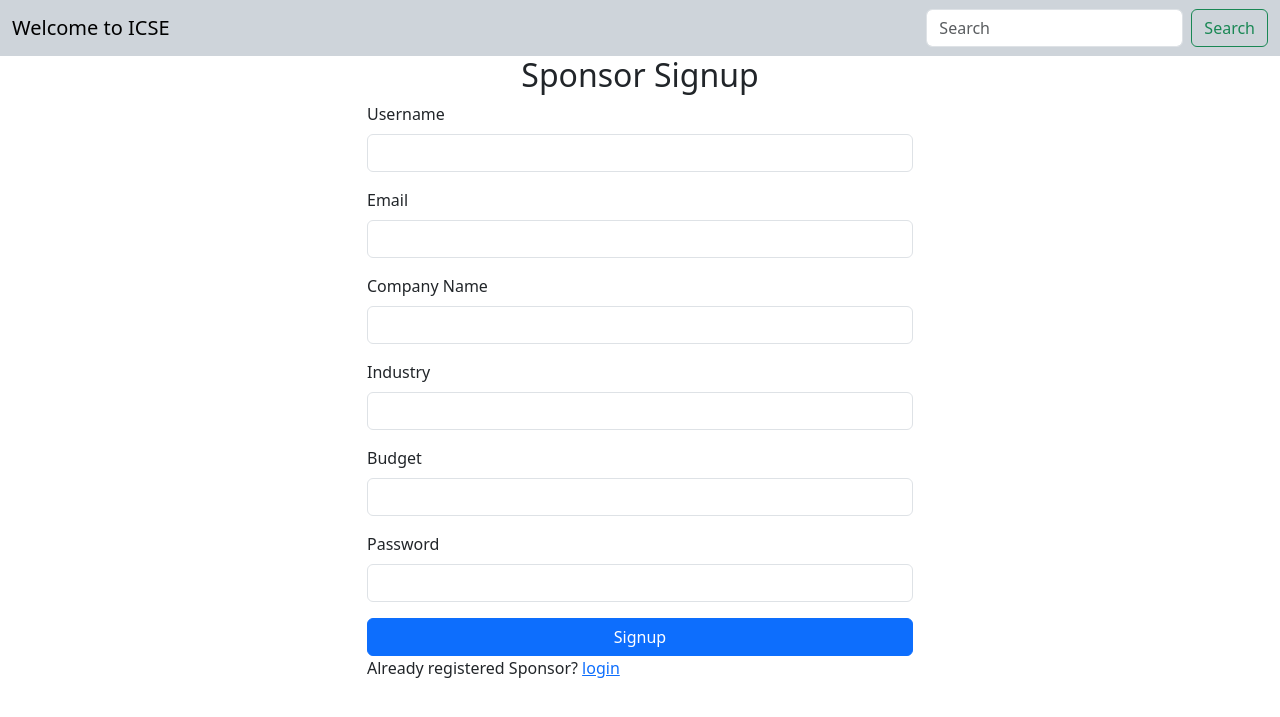
After one commit to 22f3002042/IESC-platform, a Flask app: page /sponsor_signup in a window 1280 px wide. The commit adds this page. Shown: the top 717 px of the page. Run offline with Flask 3, Linux system fonts and the light colour scheme; some libraries are stand-ins or nearby versions.

Commit message:
update the login and user registration fucntionalities

```diff
--- a/main.py
+++ b/main.py
@@ -1,9 +1,12 @@
-from flask import Flask,render_template,request,redirect,url_for
+from flask import Flask,render_template,\
+request,redirect,url_for,flash
+from sqlalchemy.exc import NoResultFound
 from db import db
-from models import User
+from models import User, Campaign
 
 app = Flask(__name__)
 
+app.config['SECRET_KEY'] = 'this_is_person_project.'
 app.config["SQLALCHEMY_DATABASE_URI"]="sqlite:///iesc.db"
 db.init_app(app)
 
@@ -13,9 +16,75 @@ db.init_app(app)
 def index():
     return render_template("home.html")
 
-# @app.route("login")
+# @app.route("/base")
+# def base():
+#     return render_template("base.html")
+
+
+@app.route('/login', methods=['GET', 'POST'])
+def admin_login():
+    if request.method == 'GET':
+        return render_template("/users/login.html")
+    # error = None
+    elif request.method == 'POST':
+        if request.form['email'] != 'admin@gmail.com' or \
+                request.form['password'] != 'admin123':
+            flash('You were enter wrong details','warning')
+            error = 'Invalid credentials'
+        else:
+            flash('You were successfully logged in','success')
+            return redirect(url_for('admin_dash'))
+    return render_template('users/login.html')
+
+def check_password(user_password, password):
+    return user_password == password
+
+# @app.route("/login" , methods=['GET','POST'])
 # def login():
-#     return render_template("login.html")
+#     if request.method == 'GET':
+#         return render_template("/users/login.html")
+#     elif request.method =='POST':
+#         email = request.form.get("email")
+#         password = request.form.get("password")
+#         print(f'email:{email},password:{password}')
+
+#         try:
+#             user= User.query.filter_by(email=email).one()
+#         except NoResultFound as n:
+#             flash("enter the correct email.", "error")
+
+#             return redirect(url_for("index"))
+#         authenticated = check_password(user.password ,password)
+#         if authenticated:
+#             return redirect(url_for("index"))
+#         else:
+#             flash("enter correct password.", "error")
+#             return redirect(url_for("login"))
+
+@app.route("/sponsor_signup")
+def sponsor_signup():
+    return render_template("users/sponsor_signup.html")
+
+@app.route("/influencer_signup")
+def influencer_signup():
+    return render_template("users/influencer_signup.html")
+
+@app.route("/sponsor_dash")
+def sponsor_dash():
+    return render_template("sponsor_dash.html")
+
+
+@app.route("/influencer_dash")
+def influencer_dash():
+    return render_template("influencer_dash.html")
+
+@app.route("/admin_dash")
+def admin_dash():
+    return render_template("admin_dash.html")
+
+
+
+
 
 #list (we are getting an http GET request at this endpoint)
 @app.route("/users" ,  methods=['GET','POST'])
@@ -67,7 +136,8 @@ def delete_user(user_id):
 
 
 if __name__ == '__main__':
-    # with app.app_context():
-    #     db.create_all()
+    with app.app_context():
+        # db.create_all()
+        # print(" db is created")
 
-    app.run(debug=True,port=8000)
+        app.run(debug=True,port=8000)
--- a/models.py
+++ b/models.py
@@ -8,7 +8,7 @@ from db import db
 class User(db.Model):
     __tablename__ = 'users'
 
-    id = db.Column(db.Integer, primary_key=True)
+    id = db.Column(db.Integer, autoincrement=True,primary_key=True)
     username = db.Column(db.String(100), unique=True, nullable=False)
     email = db.Column(db.String(100), unique=True, nullable=False)
     password = db.Column(db.String(200), nullable=False)
@@ -21,6 +21,7 @@ class User(db.Model):
     budget = db.Column(db.Float, nullable=True)
 
     # Influencer-specific fields
+    category = db.Column(db.String(100), nullable=True)
     niche = db.Column(db.String(100), nullable=True)
     reach = db.Column(db.Integer, nullable=True)
 
--- /dev/null
+++ b/templates/base.html
@@ -0,0 +1,43 @@
+<!DOCTYPE html>
+<html lang="en">
+<head>
+    <meta charset="UTF-8">
+    <meta name="viewport" content="width=device-width, initial-scale=1.0">
+    <title>{% block title %}   base file {% endblock %} </title>
+    <link rel="stylesheet" href="https://maxcdn.bootstrapcdn.com/bootstrap/4.0.0/css/bootstrap.min.css">
+    <link href="https://cdn.jsdelivr.net/npm/bootstrap@5.3.3/dist/css/bootstrap.min.css" rel="stylesheet" integrity="sha384-QWTKZyjpPEjISv5WaRU9OFeRpok6YctnYmDr5pNlyT2bRjXh0JMhjY6hW+ALEwIH" crossorigin="anonymous">
+</head>
+
+<body>
+  <nav class="navbar bg-dark-subtle text-dark-emphasis">
+    <div class="container-fluid">
+      <a class="navbar-brand" href="/">Welcome to ICSE</a>
+      <form class="d-flex" role="search">
+        <input class="form-control me-2" type="search" placeholder="Search" aria-label="Search"/>
+        <button class="btn btn-outline-success" type="submit">Search</button>
+      </form>
+    </div>
+  </nav>
+  {% with messages = get_flashed_messages(with_categories = true) %}
+  {% if messages %}
+  {% for category,message in messages %}
+  <div class="alert altert-{{category}} alert-dismissiblem fade show" role="alert">
+      {{message}}
+      <button type="butthon" class=" btn-close" data-bs-dismiss="alert" aria-label="Close"></button>
+  </div>
+  {% endfor %}
+  {% endif %}
+  {% endwith %}
+
+
+  {% block content %}
+
+
+  {% endblock %}
+
+  <script src="https://code.jquery.com/jquery-3.2.1.slim.min.js"></script>
+  <script src="https://cdnjs.cloudflare.com/ajax/libs/popper.js/1.11.0/umd/popper.min.js"></script>
+  <script src="https://maxcdn.bootstrapcdn.com/bootstrap/4.0.0/js/bootstrap.min.js"></script>
+  <script src="https://cdn.jsdelivr.net/npm/bootstrap@5.3.3/dist/js/bootstrap.bundle.min.js" integrity="sha384-YvpcrYf0tY3lHB60NNkmXc5s9fDVZLESaAA55NDzOxhy9GkcIdslK1eN7N6jIeHz" crossorigin="anonymous"></script>
+</body>
+</html>
--- a/templates/sponsor_dash.html
+++ b/templates/sponsor_dash.html
@@ -31,12 +31,12 @@
           <input class="form-control me-2" type="search" placeholder="Search" aria-label="Search">
           <button class="btn btn-outline-success" type="submit">Search</button>
         </form>
-        <a type="button " class="btn btn-outline-secondary ms-5 " aria-current="page" href="/">logout</a>
+        <a type="button " class="btn btn-outline-danger ms-5 " aria-current="page" href="/">logout</a>
 
       </div>
     </div>
   </nav><br>
 
-  <div class="welcome-msg me-3" type="text me-2"><h1 >welcome sponsor</h1></div>
+  <div class="welcome-msg me-3" type="text me-2" ><h1 >welcome sponsor</h1></div>
 </body>
 </html>
--- /dev/null
+++ b/templates/users/sponsor_signup.html
@@ -0,0 +1,115 @@
+{% extends "base.html" %}
+{% block title %} Sponsor Signup {% endblock %}
+{% block content%}
+<div class="container">
+    <div class="row justify-content-center">
+        <div class="col-md-6">
+            <h2 class="text-center">Sponsor Signup</h2>
+            <form method="POST" action="{{ url_for('sponsor_signup') }}">
+                <input type="hidden" name="role" value="sponsor">
+                <div class="form-group">
+                    <label for="username">Username</label>
+                    <input type="text" class="form-control" id="username" name="username" required>
+                </div>
+                <div class="form-group">
+                    <label for="email">Email</label>
+                    <input type="email" class="form-control" id="email" name="email" required>
+                </div>
+                <div class="form-group">
+                    <label for="company_name">Company Name</label>
+                    <input type="text" class="form-control" id="company_name" name="company_name" required>
+                </div>
+                <div class="form-group">
+                    <label for="industry">Industry</label>
+                    <input type="text" class="form-control" id="industry" name="industry" required>
+                </div>
+                <div class="form-group">
+                    <label for="budget">Budget</label>
+                    <input type="number" class="form-control" id="budget" name="budget" required>
+                </div>
+                <div class="form-group">
+                    <label for="password">Password</label>
+                    <input type="password" class="form-control" id="password" name="password" required>
+                </div>
+                <button type="submit" class="btn btn-primary btn-block">Signup</button>
+                Already registered Sponsor? <a href="login"> login</a>
+            </form>
+        </div>
+    </div>
+</div>
+{% endblock %}
+
+
+
+
+
+
+
+
+
+
+
+
+
+
+
+
+
+
+
+
+
+
+
+
+
+
+
+<!-- <!DOCTYPE html>
+<html lang="en">
+<head>
+    <meta charset="UTF-8">
+    <meta name="viewport" content="width=device-width, initial-scale=1.0">
+    <title>Sponsor Signup</title>
+    <link rel="stylesheet" href="https://stackpath.bootstrapcdn.com/bootstrap/4.5.2/css/bootstrap.min.css">
+    <link rel="stylesheet" href="{{ url_for('static', filename='css/styles.css') }}">
+</head>
+<body>
+<div class="container">
+    <div class="row justify-content-center">
+        <div class="col-md-6">
+            <h2 class="text-center">Sponsor Signup</h2>
+            <form method="POST" action="{{ url_for('sponsor_signup') }}">
+                <input type="hidden" name="role" value="sponsor">
+                <div class="form-group">
+                    <label for="username">Username</label>
+                    <input type="text" class="form-control" id="username" name="username" required>
+                </div>
+                <div class="form-group">
+                    <label for="email">Email</label>
+                    <input type="email" class="form-control" id="email" name="email" required>
+                </div>
+                <div class="form-group">
+                    <label for="company_name">Company Name</label>
+                    <input type="text" class="form-control" id="company_name" name="company_name" required>
+                </div>
+                <div class="form-group">
+                    <label for="industry">Industry</label>
+                    <input type="text" class="form-control" id="industry" name="industry" required>
+                </div>
+                <div class="form-group">
+                    <label for="budget">Budget</label>
+                    <input type="number" class="form-control" id="budget" name="budget" required>
+                </div>
+                <div class="form-group">
+                    <label for="password">Password</label>
+                    <input type="password" class="form-control" id="password" name="password" required>
+                </div>
+                <button type="submit" class="btn btn-primary btn-block">Signup</button>
+            </form>
+        </div>
+    </div>
+</div>
+</body>
+<script src="https://cdn.jsdelivr.net/npm/bootstrap@5.3.3/dist/js/bootstrap.bundle.min.js" integrity="sha384-YvpcrYf0tY3lHB60NNkmXc5s9fDVZLESaAA55NDzOxhy9GkcIdslK1eN7N6jIeHz" crossorigin="anonymous"></script>
+</html> -->
```
Also changed, not shown: templates/admin_dash.html (+5 -11 lines), templates/home.html (+6 -27 lines), templates/login.html (deleted, +0 -43 lines), templates/signup.html (deleted, +0 -149 lines), templates/user_list.html (+14 -11 lines), templates/users/influencer_signup.html (added, +116 -0 lines), templates/users/login.html (added, +92 -0 lines), instance/iesc.db, instance/iescp.db (deleted), templates/influencer/influencer_dash.html (renamed from templates/influencer_dash.html), 1 other file.
